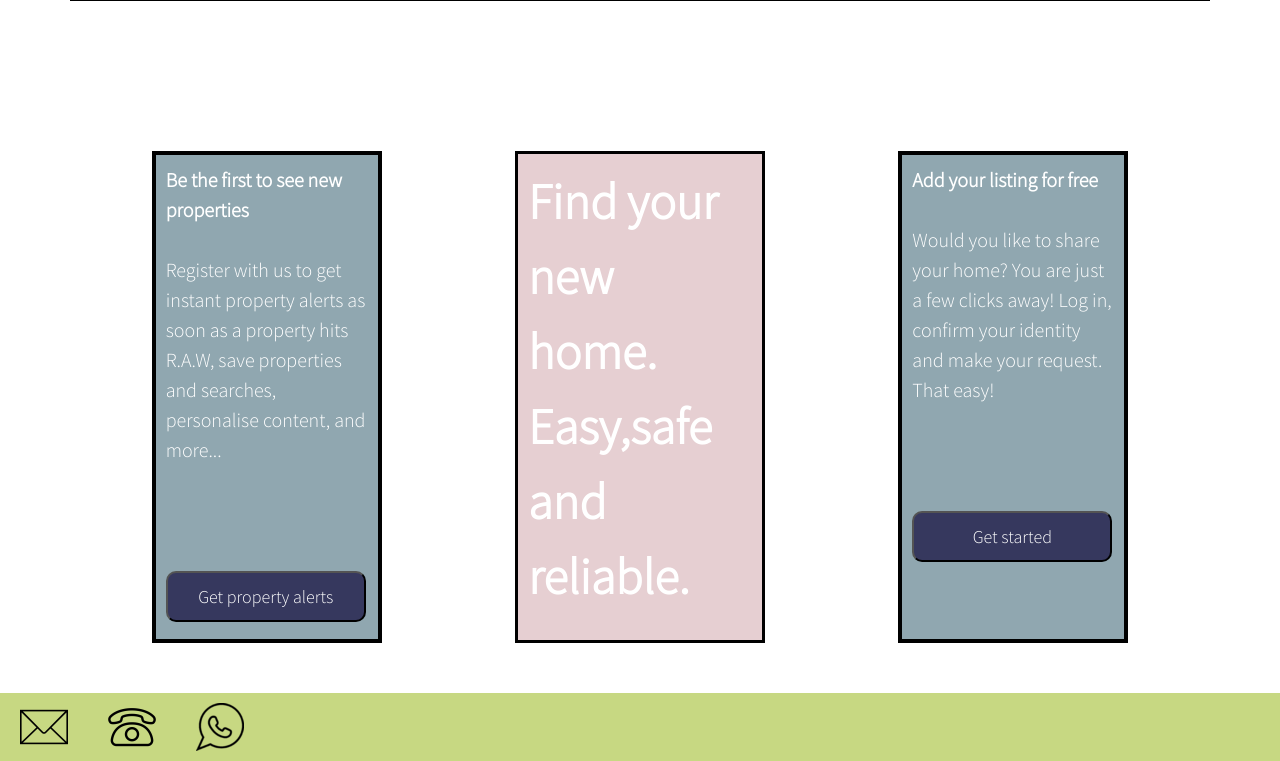
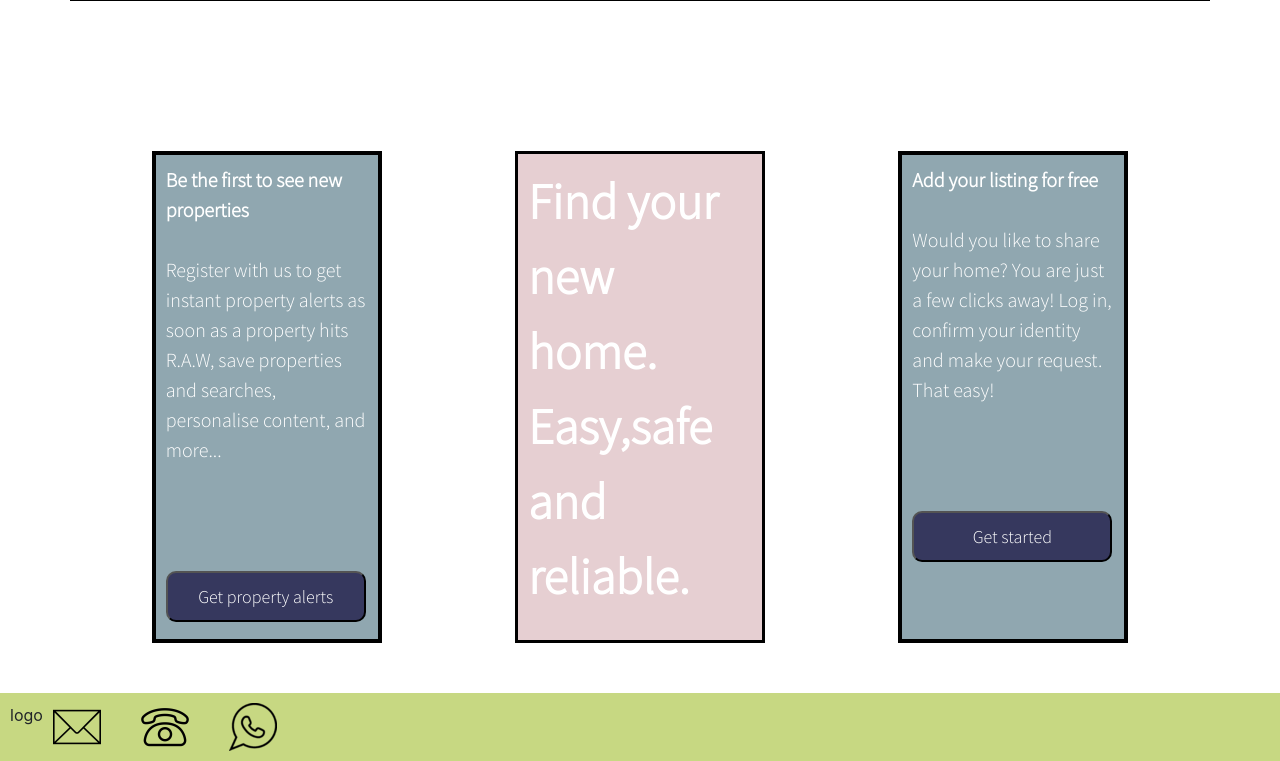
Before and after one commit to catitorres/roomatesAroundTheWorld, a website: page index.html in a window 1280 px wide. Shown: the part 827-1588 px from the top of the page. Drawn offline with nearby package versions, Linux system fonts and the light colour scheme.

Commit message:
agregue logo al footer

```diff
--- a/index.html
+++ b/index.html
@@ -79,6 +79,7 @@
         </section>
 	    <footer>
 		    <section class="contact">
+				<div>logo</div>
 	        	<div class="divMail"><a href="contactUs/mail.html" class="sacarSubrayado"><img src="assets/logos/logoMail.png" alt="Mail" class="imgRRSS"></a></div>
 	            <div class="divPhone"><a href="callUs/phone.html" class="sacarSubrayado"><img src="assets/logos/logoPhone.png" alt="phone" class="imgRRSS"></a></div>
 	            <div class="divWsp"><a href="https://web.whatsapp.com/" target="_blank" class="sacarSubrayado"><img src="assets/logos/logoWsp.png" alt="whatsapp" class="imgRRSS"></a></div>
```
